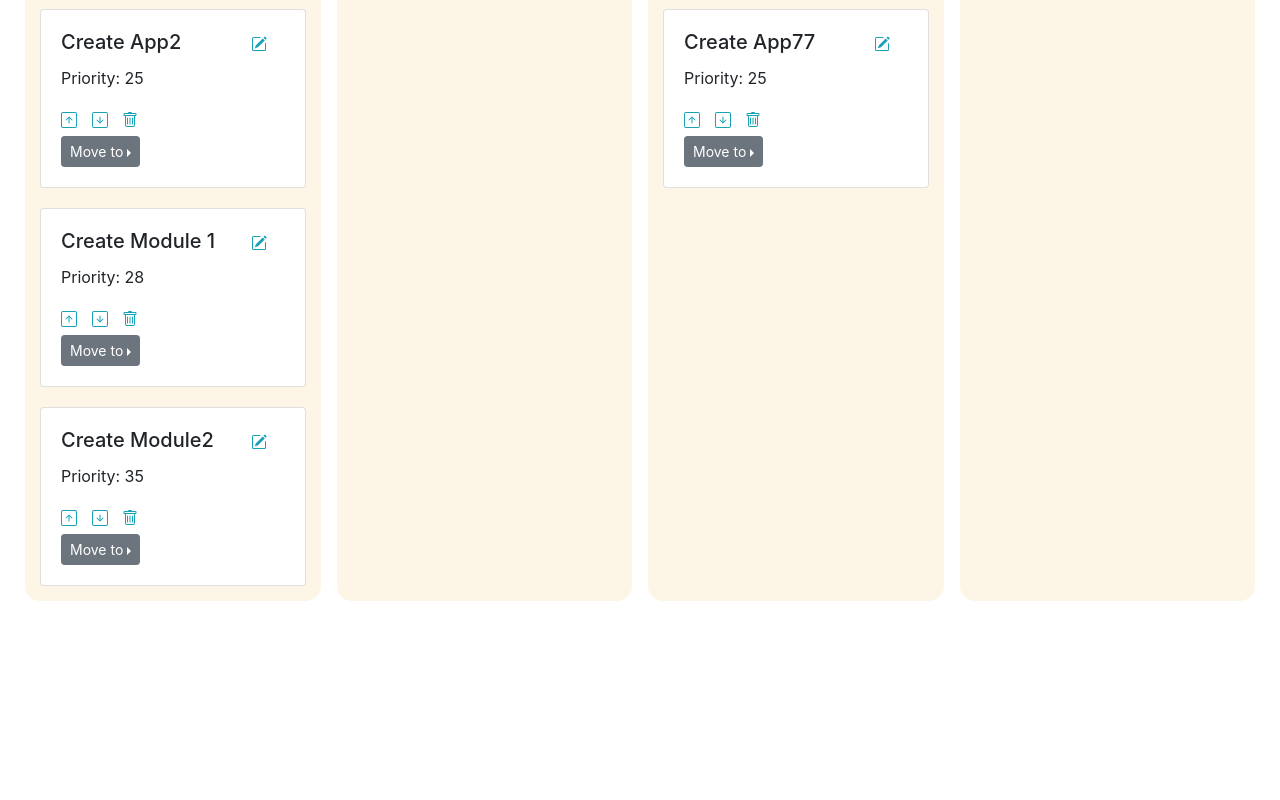
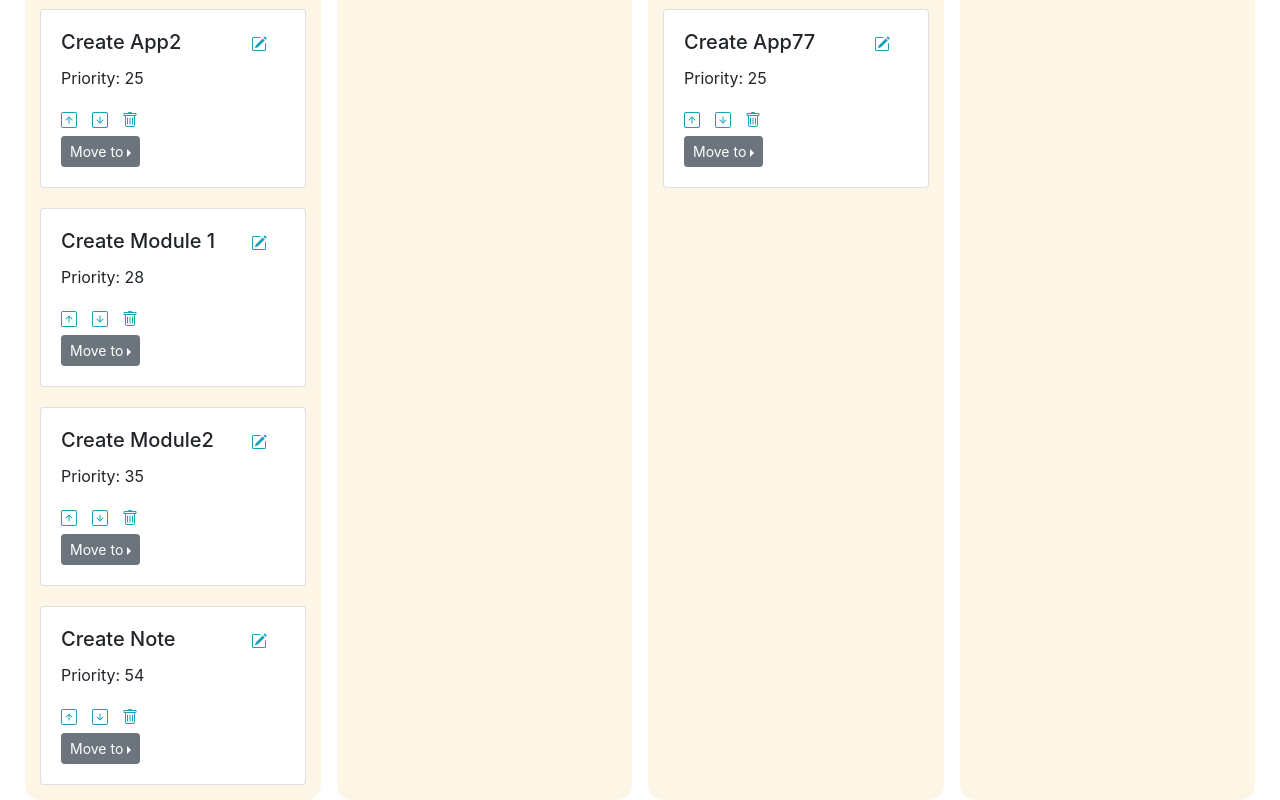
Before and after one commit to kochetovM/KanbanProject, a React (Create React App) app: page / in a window 1280 px wide. Shown: the part 560-1360 px from the top of the page. Before the commit the page ends 1161 px from the top, so only its background shows below. Built offline with nearby package versions, Linux system fonts and the light colour scheme.

Commit message:
Components structure improved

```diff
--- a/src/App.js
+++ b/src/App.js
@@ -28,6 +28,11 @@ const todo_start = [
         id: 22,
         name: 'Create Module2',
         priority: 35
+    },
+    {
+        id: 23,
+        name: 'Create Note',
+        priority: 54
     }
 ];
 const progress_start = [
--- a/src/EditItemModal.js
+++ b/src/EditItemModal.js
@@ -56,7 +56,7 @@ function EditItemModal(props) {
                         <button type="button" className="btn btn-secondary" data-dismiss="modal">
                             Close</button>
                         <button type="button" className="btn btn-primary" data-dismiss="modal" onClick={() => onClickSaveChanges()} >
-                            Save</button>
+                            Save</button> {/*Save changes*/}
                     </div>
 
                 </div>
```
